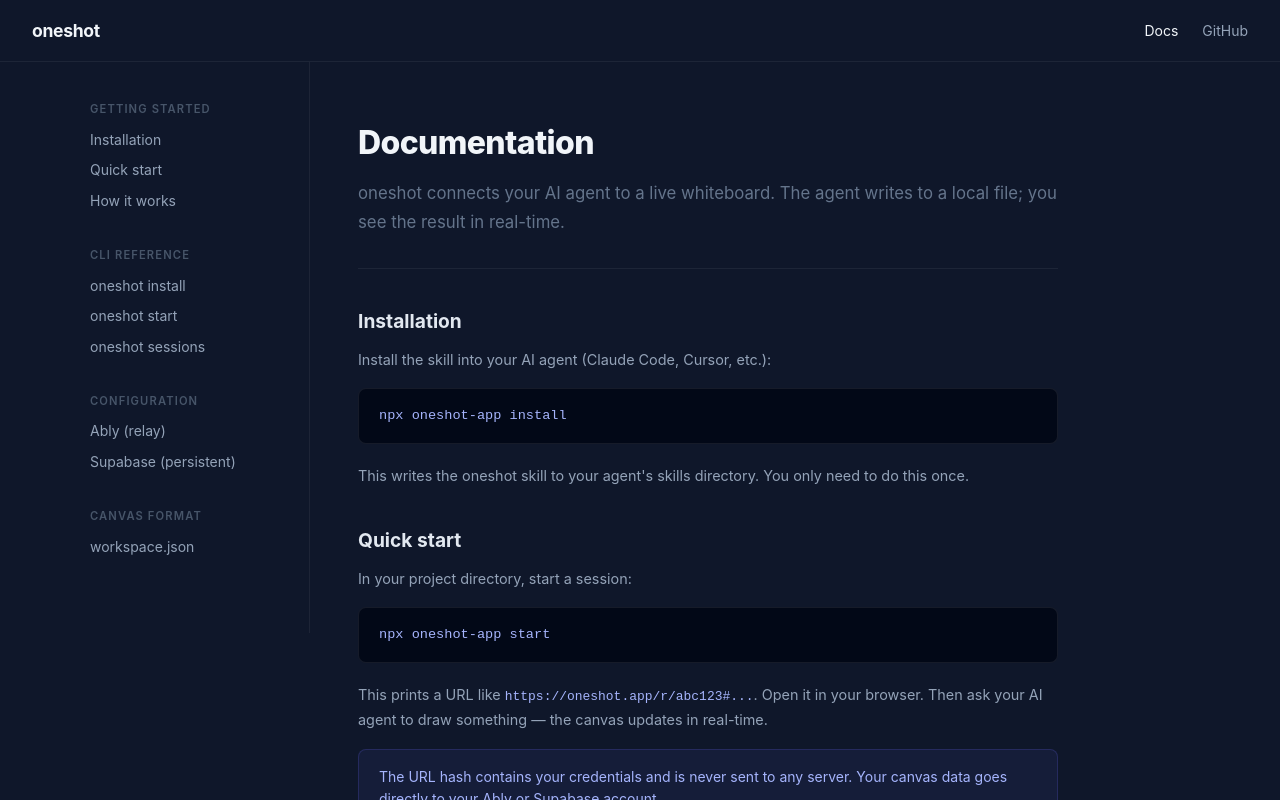
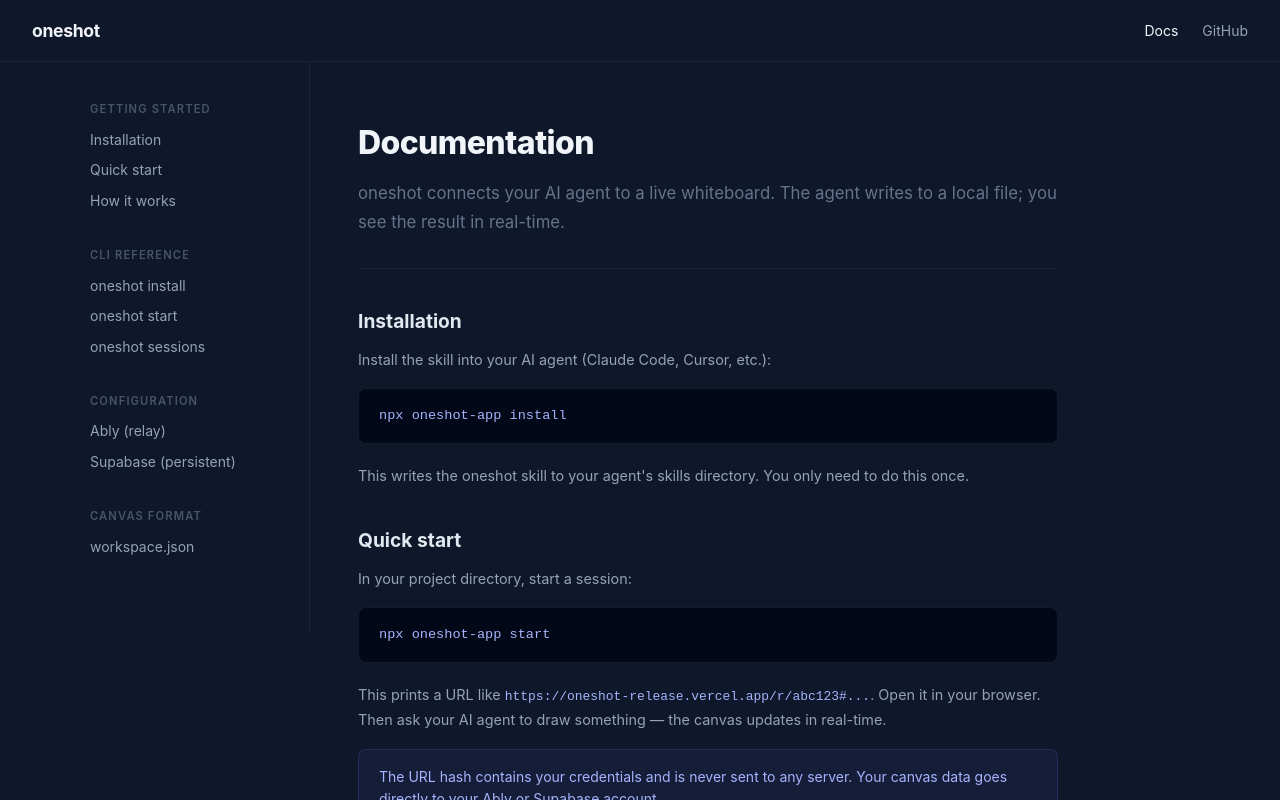
Before and after one commit to thesekron/oneshot, a React (Vite) app in the folder app/: page /docs in a window 1280 px wide. Built offline with nearby package versions, Linux system fonts and the light colour scheme; no server answers; a web font is replaced by a local one; what @oneshot/common, @oneshot/excalidraw would draw is missing.

Commit message:
fix: replace all remaining oneshot.app references with correct domain
Update npm package link, example URLs, Sentry hostname mapping,
sitemap hostname, and documentation to use oneshot-release.vercel.app
and oneshot-app npm package.

```diff
--- a/app/components/EncryptedIcon.tsx
+++ b/app/components/EncryptedIcon.tsx
@@ -8,7 +8,7 @@
   return (
     <a
       className="encrypted-icon tooltip"
-      href="https://oneshot.app/docs"
+      href="https://oneshot-release.vercel.app/docs"
       target="_blank"
       rel="noopener"
       aria-label={t("encrypted.link")}
--- a/app/pages/Docs.tsx
+++ b/app/pages/Docs.tsx
@@ -262,7 +262,7 @@
                 fontSize: "0.9em",
               }}
             >
-              https://oneshot.app/r/abc123#...
+              https://oneshot-release.vercel.app/r/abc123#...
             </code>
             . Open it in your browser. Then ask your AI agent to draw
             something — the canvas updates in real-time.
--- a/app/pages/Landing.tsx
+++ b/app/pages/Landing.tsx
@@ -348,7 +348,7 @@
             GitHub
           </a>
           <a
-            href="https://npmjs.com/package/oneshot"
+            href="https://npmjs.com/package/oneshot-app"
             style={{ color: "#475569", textDecoration: "none" }}
             target="_blank"
             rel="noopener noreferrer"
--- a/app/sentry.ts
+++ b/app/sentry.ts
@@ -3,8 +3,7 @@
 import callsites from "callsites";
 
 const SentryEnvHostnameMap: { [key: string]: string } = {
-  "oneshot.app": "production",
-  "staging.oneshot.app": "staging",
+  "oneshot-release.vercel.app": "production",
   "vercel.app": "staging",
 };
 
```
Also changed, not shown: app/vite.config.mts, 2 other files (tests, documents, lock files or other folders).
